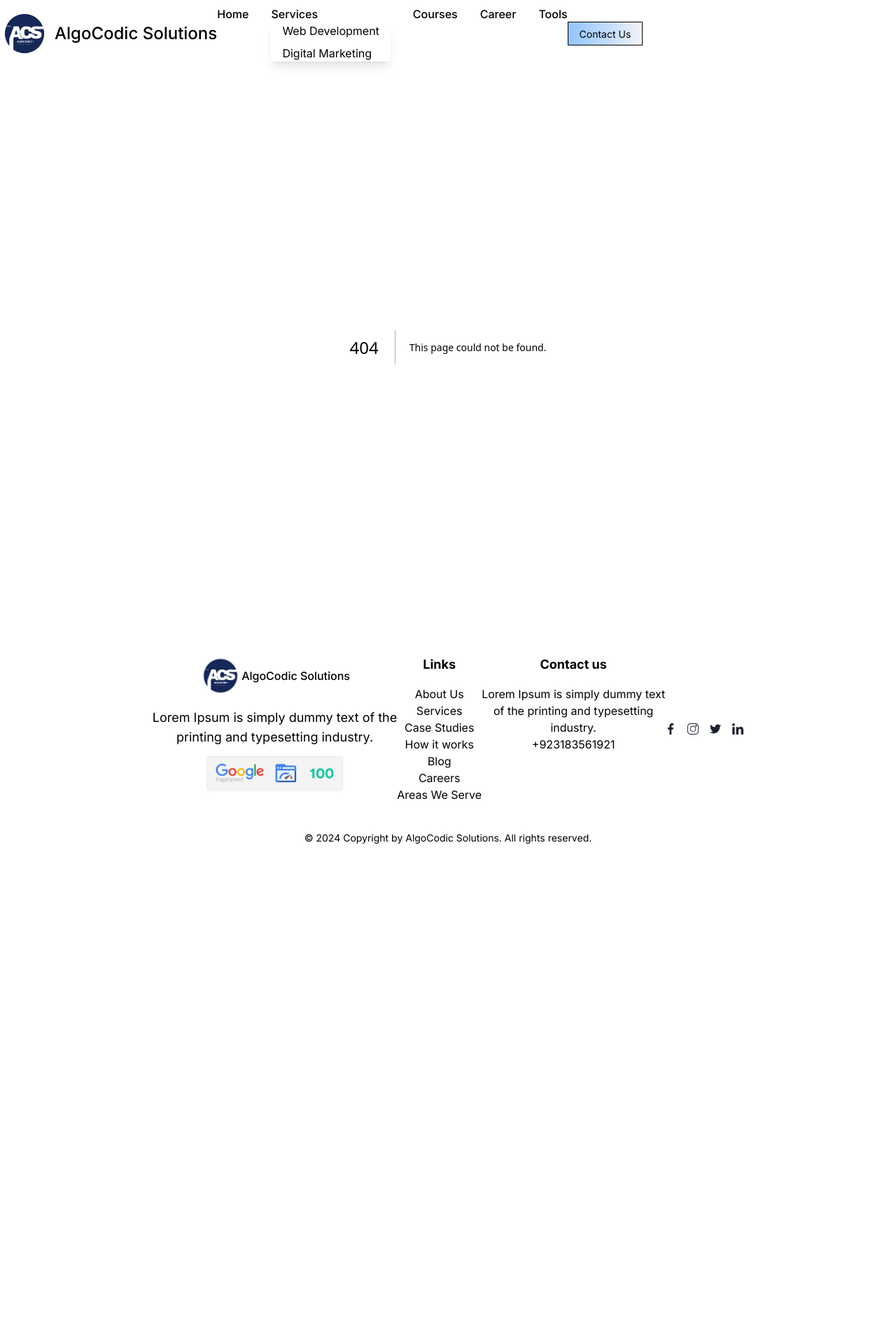
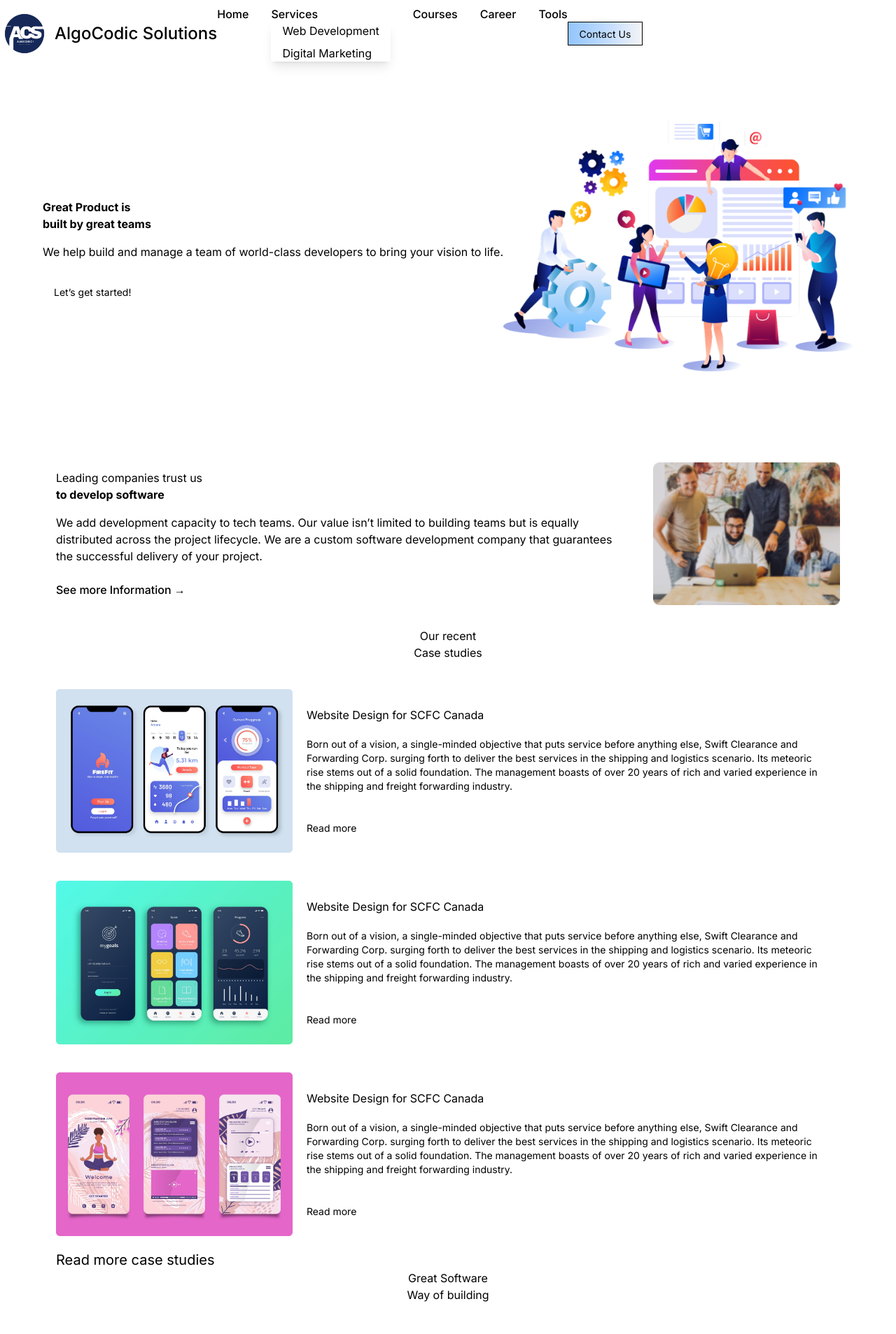
Before and after one commit to Mohitduaa/AlgoCodic, a Next.js app: page /Piyush in a window 1280 px wide. Before the commit this address had no page. Shown: the top 1907 px of the page at 70% size. Before the commit the page ends 1208 px from the top, so only its background shows below. Built offline with nearby package versions, Linux system fonts and the light colour scheme.

Commit message:
routing changes

```diff
--- a/src/Components/Navbar.tsx
+++ b/src/Components/Navbar.tsx
@@ -13,7 +13,7 @@ const Navbar = () => {
             </div>
             <div>
                 <ul className='flex gap-8'>
-                    <Link href="/" className='text-base font-medium leading-[25px] font-[Inter]'>Home</Link>
+                    <Link href="/Piyush" className='text-base font-medium leading-[25px] font-[Inter]'>Home</Link>
                     <li className='relative group'>
                     <span className='text-base font-medium leading-[25px] font-[Inter] '>Services</span>
                     <ul className='absolute hidden group-hover:block bg-white shadow-lg p-2 space-y-2'>
--- /dev/null
+++ b/src/app/Piyush/page.tsx
@@ -0,0 +1,20 @@
+import Card from '@/Components/Card'
+import Development_approach from '@/Components/Development_approach'
+import Great_software from '@/Components/Great_software'
+import Hero_section from '@/Components/Hero_section'
+import Projects from '@/Components/Projects'
+import React from 'react'
+
+const Paras = () => {
+  return (
+    <>
+    <Hero_section/>
+    <Card/>
+    <Projects/>
+    <Great_software/>
+    <Development_approach/>
+    </>
+  )
+}
+
+export default Paras
```
